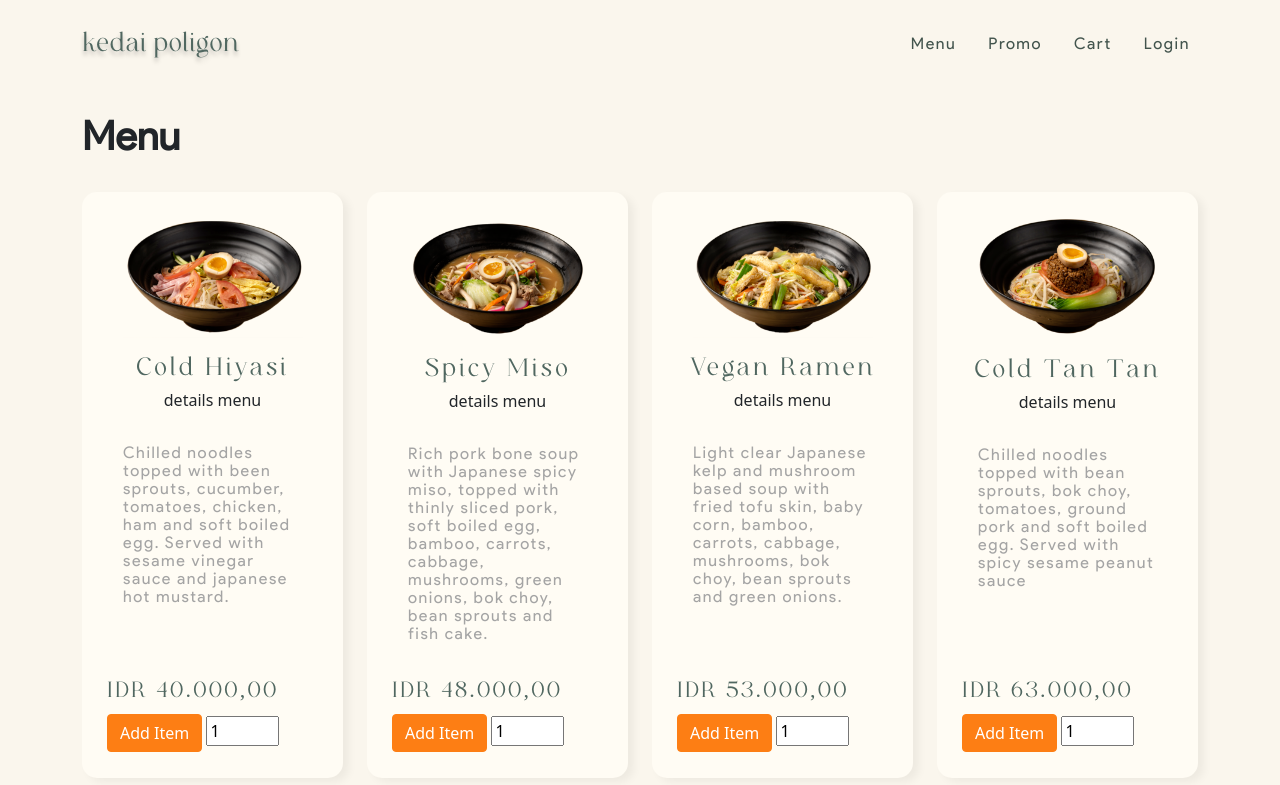
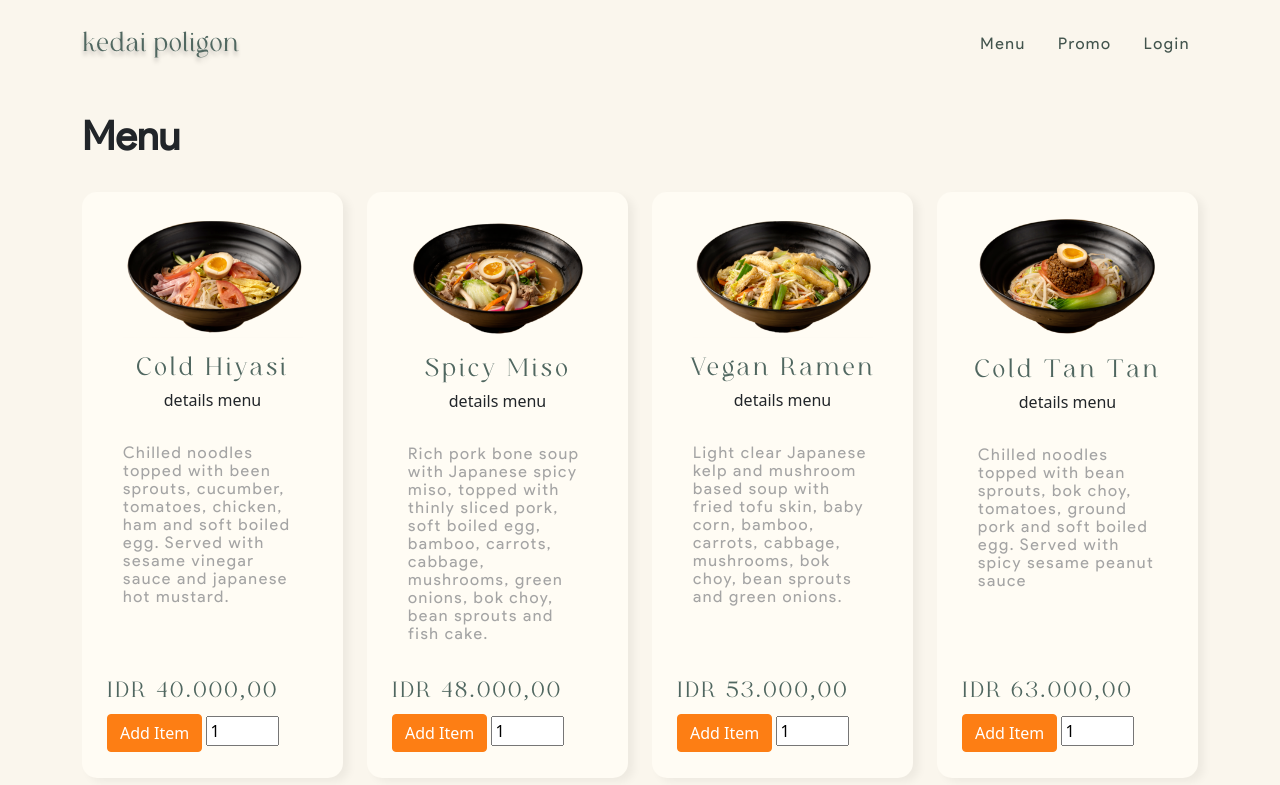
Before and after one commit to Need2Slp/desktop-tutorial, a PHP site: page /menu-ramen.php in a window 1280 px wide. Shown: the top 785 px of the page. Run offline with PHP 8.4, Linux system fonts and the light colour scheme; data comes from the database, SQL or seed files in the repository; some libraries are stand-ins or nearby versions.

Commit message:
hapus cart

```diff
--- a/menu-ramen.php
+++ b/menu-ramen.php
@@ -28,9 +28,7 @@
                 <li class="nav-item me-3">
                     <a class="nav-link" href="promo.php">Promo</a>
                 </li>
-                <li class="nav-item me-3">
-                    <a class="nav-link" href="promo.php">Cart</a>
-                </li>
+
                 <li class="nav-item">
                     <a class="nav-link" href="login.php">Login</a>
                 </li>
```
